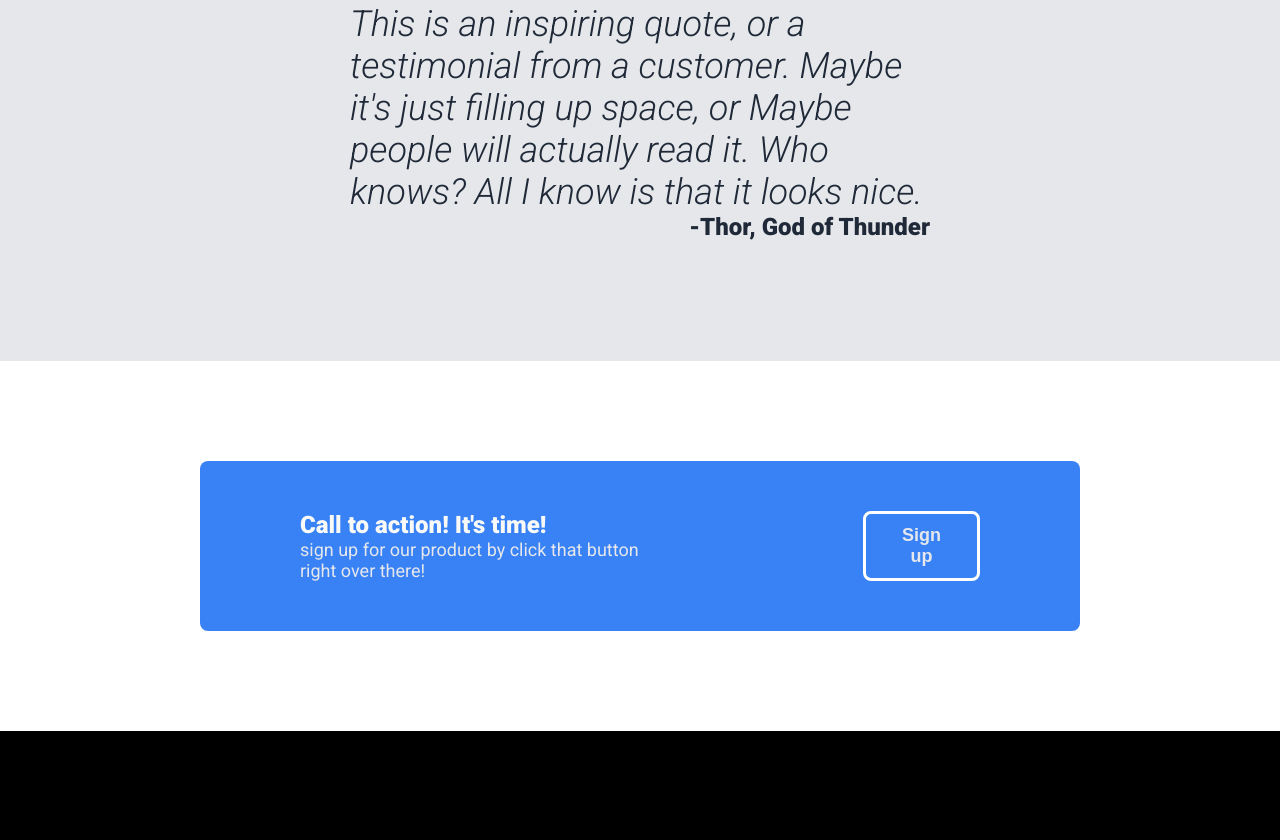
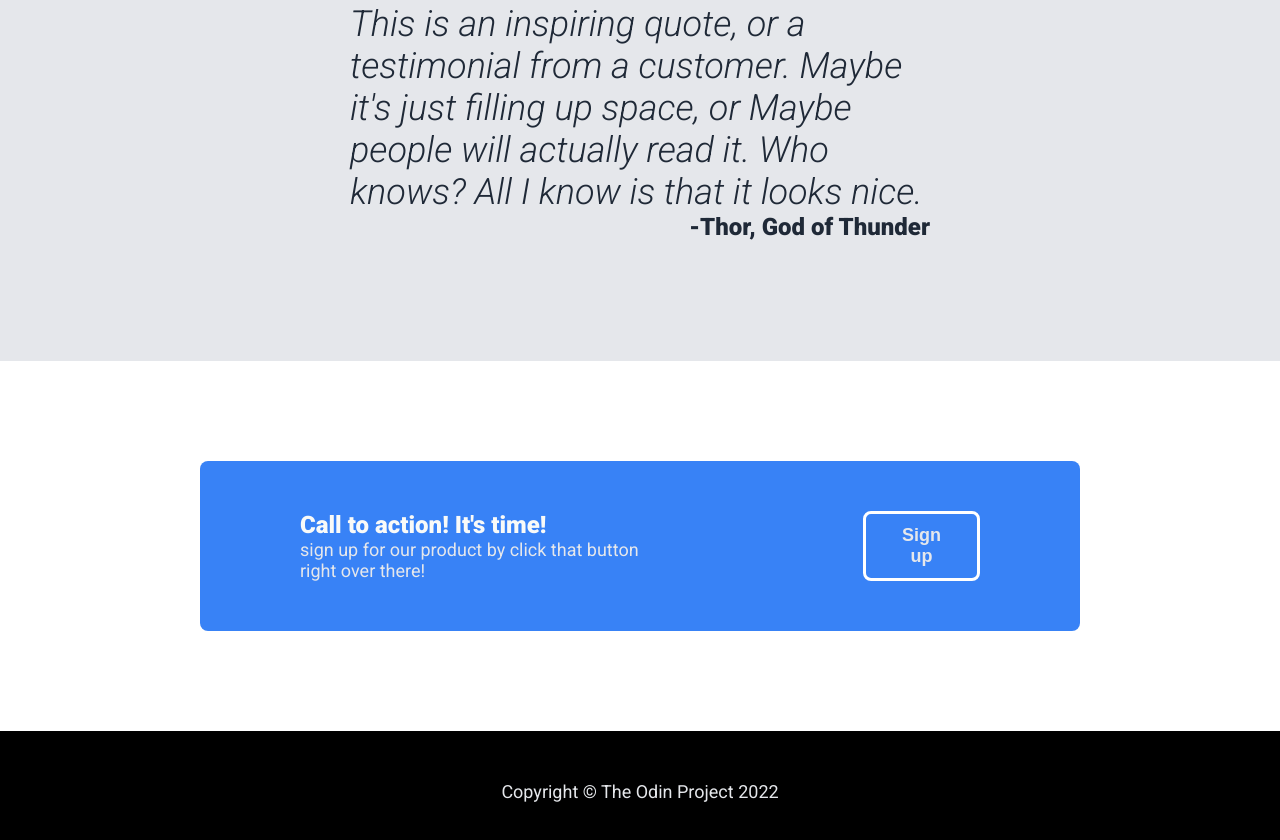
Before and after one commit to ququ929/odin-landing-page, a plain HTML site: page index.html in a window 1280 px wide. Shown: the part 1106-1946 px from the top of the page. Drawn offline with Linux system fonts and the light colour scheme.

Commit message:
Create copyright section

```diff
--- a/style.css
+++ b/style.css
@@ -151,3 +151,16 @@ img {
     border: 3px solid white;
     padding: 0px 30px;
 }
+
+/* footer section */
+
+.footer {
+    display: flex;
+    justify-content: center;
+    align-items: cetner;
+}
+
+.copyright {
+    color: #E5E7EB;
+    font-size: 18px;
+}
```
